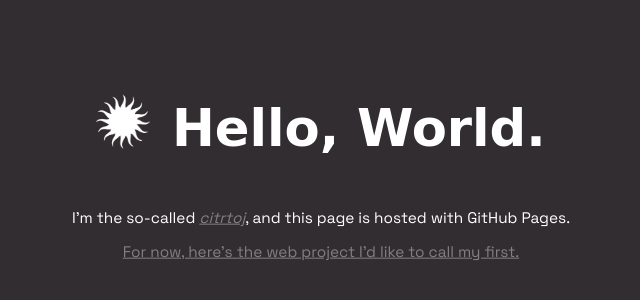
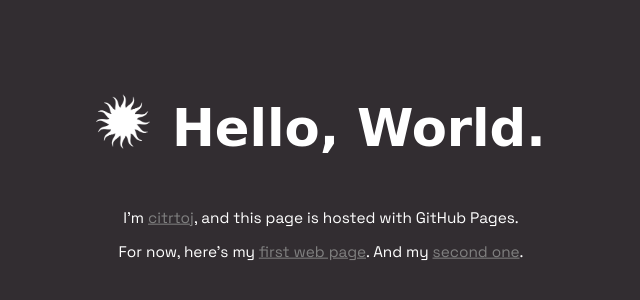
Before and after one commit to citrtoj/citrtoj.github.io, a plain HTML site: page index.html in a window 1280 px wide. Shown: the part 230-530 px from the top of the page, without its empty margins (319-959 px from the left). Drawn offline with Linux system fonts and the light colour scheme; a web font is replaced by a local one.

```diff
--- a/index.html
+++ b/index.html
@@ -12,8 +12,8 @@
 <img src="media/sun.png">
 <h1 id="title">Hello, World.</h1>
 </div>
-<p>I'm the so-called <a target=”_blank” href="https://twitter.com/sircrossleg"><i>citrtoj</i></a>, and this page is hosted with GitHub Pages.</p>
-<p><a target=”_blank” href="https://citrtoj.github.io/hector.html">For now, here's the web project I'd like to call my first.</a></p>
+<p>I'm <a target=”_blank” href="https://twitter.com/sircrossleg">citrtoj</a>, and this page is hosted with GitHub Pages.</p>
+<p>For now, here's my <a target=”_blank” href="https://citrtoj.github.io/hector">first web page</a>. And my <a target=”_blank” href="https://citrtoj.github.io/sixtynine">second one</a>.</p>
 </div>
 </body>
 </html>
```
Also changed, not shown: 1 other file.
